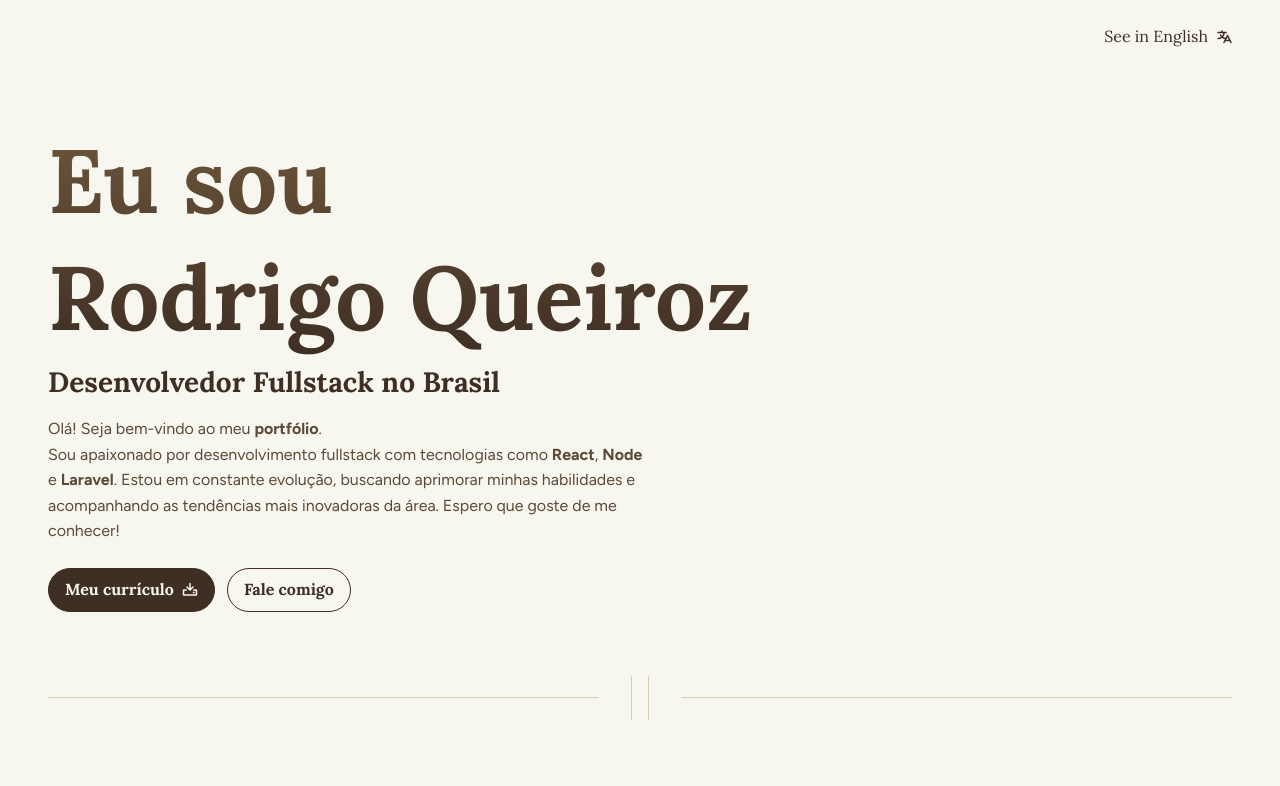
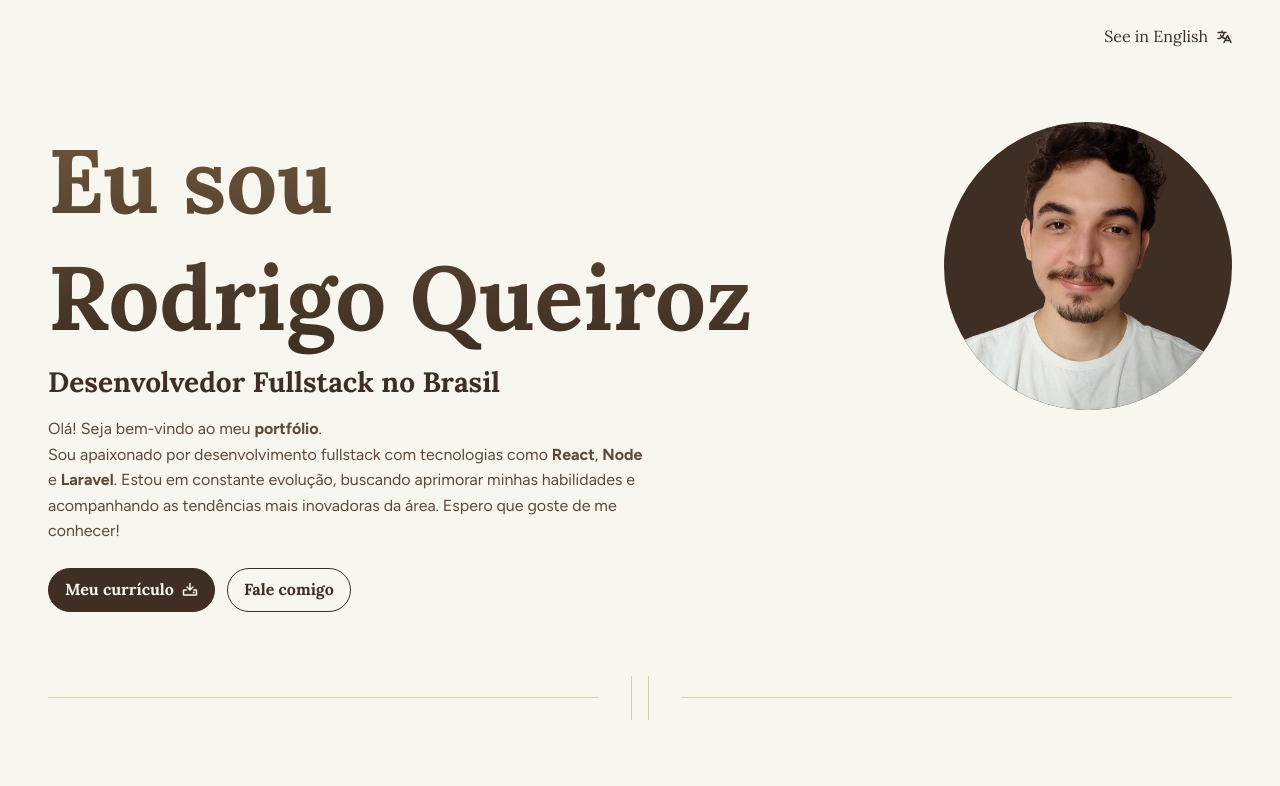
Before and after one commit to rodrigoqueiroz12/portfolio, a Next.js app: page / in a window 1280 px wide. Shown: the top 786 px of the page. Built offline with nearby package versions, Linux system fonts and the light colour scheme.

Commit message:
add image to hero section

```diff
--- a/next.config.mjs
+++ b/next.config.mjs
@@ -1,4 +1,4 @@
 /** @type {import('next').NextConfig} */
-const nextConfig = {};
+const nextConfig = {}
 
-export default nextConfig;
+export default nextConfig
--- a/src/_components/_cards/simple-card.tsx
+++ b/src/_components/_cards/simple-card.tsx
@@ -1,6 +1,6 @@
 import { forwardRef } from 'react'
 
-import { cn } from '@/_utils/utils'
+import { cn } from '@/_utils/cn'
 
 type SimpleCardProps = React.DetailedHTMLProps<
   React.HTMLAttributes<HTMLDivElement>,
--- a/src/_components/_containers/app-container.tsx
+++ b/src/_components/_containers/app-container.tsx
@@ -1,4 +1,4 @@
-import { cn } from '../../_utils/utils'
+import { cn } from '../../_utils/cn'
 
 type ContainerProps = React.DetailedHTMLProps<
   React.HTMLAttributes<HTMLDivElement>,
--- a/src/_components/_sections/app-hero-section.tsx
+++ b/src/_components/_sections/app-hero-section.tsx
@@ -1,8 +1,12 @@
 import { Download } from '@phosphor-icons/react/dist/ssr'
+import Image from 'next/image'
+
+import me from '@/_assets/images/me.webp'
 
 export function AppHeroSection() {
   return (
-    <section>
+    <section className="relative flex items-start justify-between">
+      <div>
         <h1 className="font-lora mb-2 bg-gradient-to-t from-bistre-950 to-bistre-700 bg-clip-text text-heading-1 font-bold leading-heading text-transparent">
           Eu sou <br /> Rodrigo Queiroz
         </h1>
@@ -14,10 +18,10 @@ export function AppHeroSection() {
         </p>
         <p className="font-figtree mb-6 max-w-[600px] leading-paragraph text-bistre-800">
           Sou apaixonado por desenvolvimento fullstack com tecnologias como{' '}
-        <strong>React</strong>, <strong>Node</strong> e <strong>Laravel</strong>
-        . Estou em constante evolução, buscando aprimorar minhas habilidades e
-        acompanhando as tendências mais inovadoras da área. Espero que goste de
-        me conhecer!
+          <strong>React</strong>, <strong>Node</strong> e{' '}
+          <strong>Laravel</strong>. Estou em constante evolução, buscando
+          aprimorar minhas habilidades e acompanhando as tendências mais
+          inovadoras da área. Espero que goste de me conhecer!
         </p>
 
         <div className="inline-flex items-center gap-3">
@@ -36,6 +40,17 @@ export function AppHeroSection() {
             Fale comigo
           </a>
         </div>
+      </div>
+
+      <div className="flex size-72 items-center justify-center overflow-hidden rounded-full bg-bistre-950">
+        <Image
+          src={me}
+          width={256}
+          height={256}
+          alt=""
+          className="h-full w-full"
+        />
+      </div>
     </section>
   )
 }
--- a/src/_components/simple-divider.tsx
+++ b/src/_components/simple-divider.tsx
@@ -1,6 +1,6 @@
 import { DetailedHTMLProps, HTMLAttributes } from 'react'
 
-import { cn } from '../_utils/utils'
+import { cn } from '../_utils/cn'
 
 type SimpleDividerProps = DetailedHTMLProps<
   HTMLAttributes<HTMLSpanElement>,
--- a/src/_components/tag.tsx
+++ b/src/_components/tag.tsx
@@ -1,4 +1,4 @@
-import { cn } from '@/_utils/utils'
+import { cn } from '@/_utils/cn'
 
 type TagProps = React.DetailedHTMLProps<
   React.HTMLAttributes<HTMLSpanElement>,
```
Also changed, not shown: src/_assets/images/me.webp (added), src/_utils/cn.ts (renamed from src/_utils/utils.ts), 1 other file (tests, documents, lock files or other folders). Lines whose indentation alone changed are shown as unchanged.
